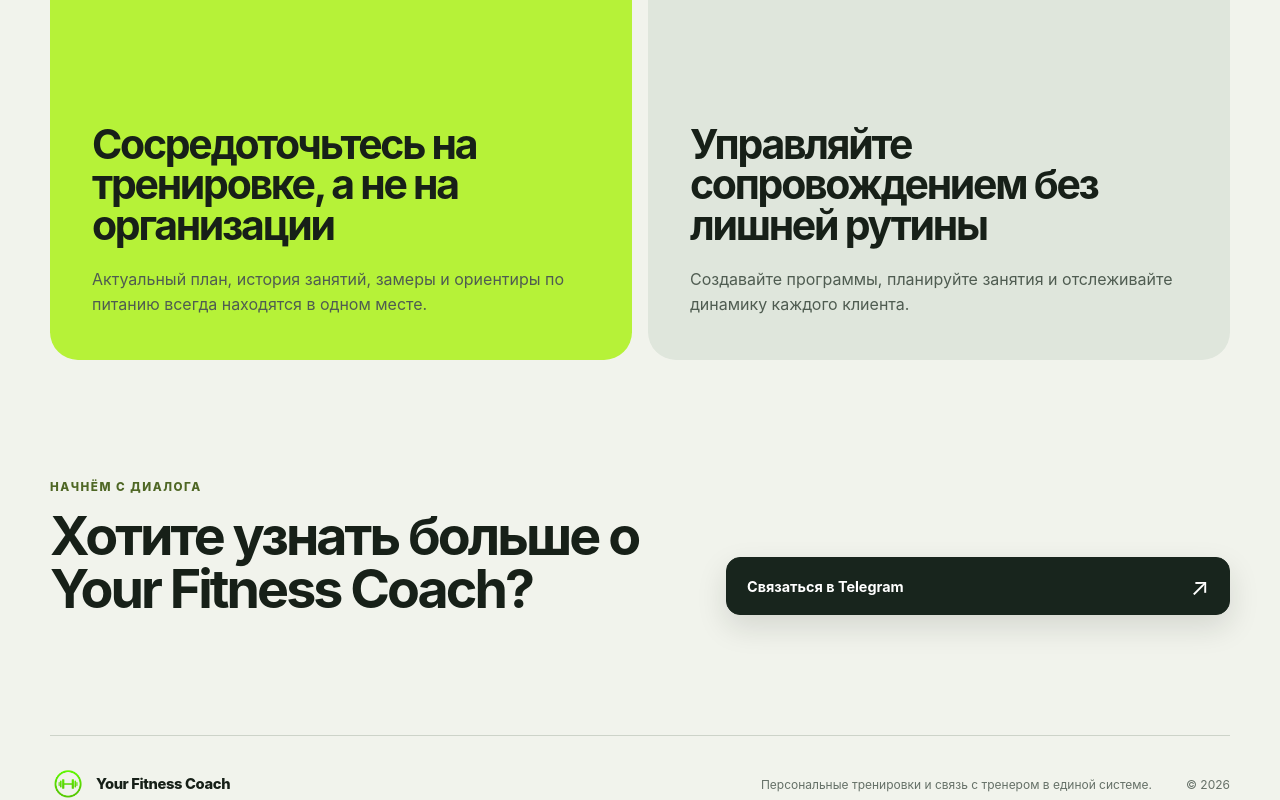
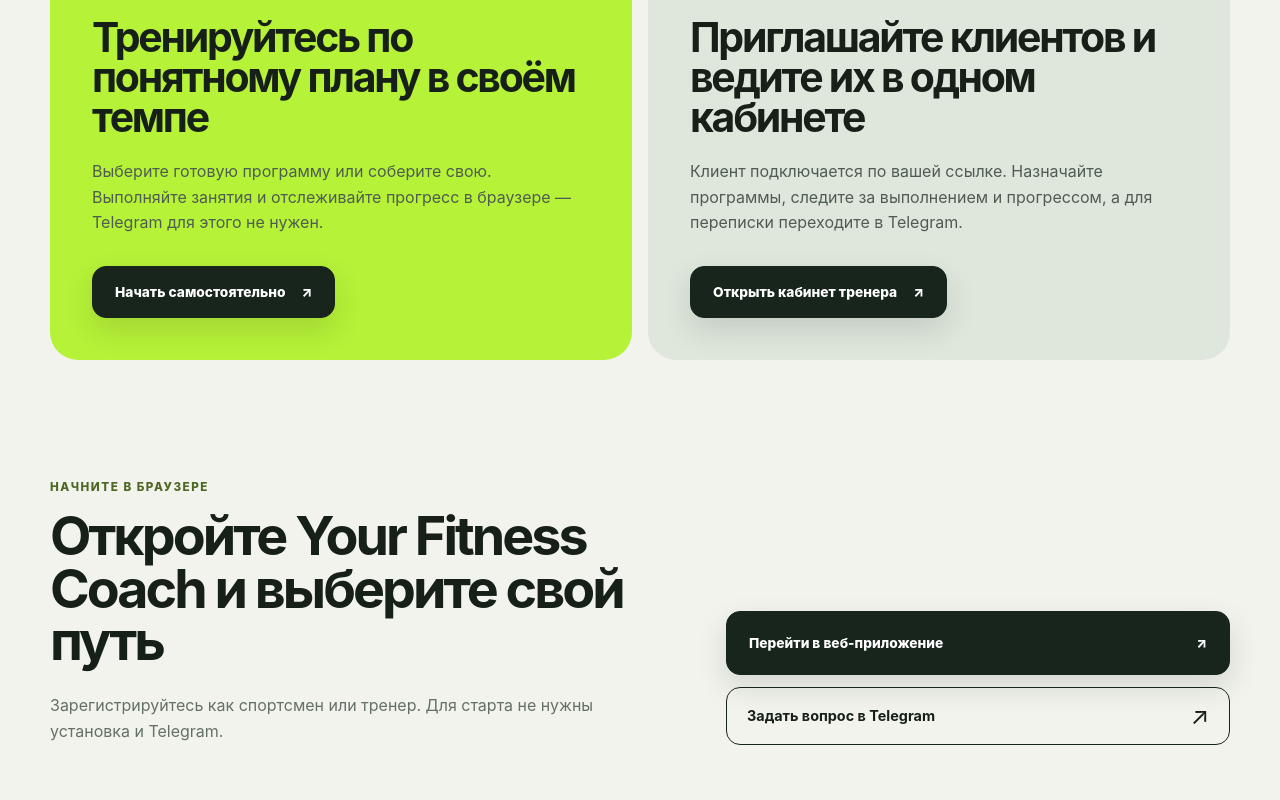
Before and after one commit to MikeMoore1337/fit-mini-app, a React (Vite) app in the folder frontend/: page / in a window 1280 px wide. Shown: the part 4240-5040 px from the top of the page. Built offline with nearby package versions, Linux system fonts and the light colour scheme.

Commit message:
feat(landing): tailor paths for athletes and coaches

```diff
--- a/frontend/src/pages/landing/LandingPage.tsx
+++ b/frontend/src/pages/landing/LandingPage.tsx
@@ -389,36 +389,53 @@
           </p>
         </section>
 
-        <section className="landing-audience">
+        <section className="landing-audience" aria-label="Выберите подходящий сценарий">
           <article>
-            <p className="landing-kicker">Для клиентов</p>
-            <h2>Сосредоточьтесь на тренировке, а не на организации</h2>
+            <p className="landing-kicker">Занимаетесь самостоятельно?</p>
+            <h2>Тренируйтесь по понятному плану в своём темпе</h2>
             <p>
-              Актуальный план, история занятий, замеры и ориентиры по питанию всегда находятся в
-              одном месте.
+              Выберите готовую программу или соберите свою. Выполняйте занятия и отслеживайте
+              прогресс в браузере — Telegram для этого не нужен.
             </p>
+            <a className="landing-button landing-audience__link" href={appUrl}>
+              Начать самостоятельно <span aria-hidden="true">↗</span>
+            </a>
           </article>
           <article>
-            <p className="landing-kicker">Для тренеров</p>
-            <h2>Управляйте сопровождением без лишней рутины</h2>
-            <p>Создавайте программы, планируйте занятия и отслеживайте динамику каждого клиента.</p>
+            <p className="landing-kicker">Вы тренер?</p>
+            <h2>Приглашайте клиентов и ведите их в одном кабинете</h2>
+            <p>
+              Клиент подключается по вашей ссылке. Назначайте программы, следите за выполнением и
+              прогрессом, а для переписки переходите в Telegram.
+            </p>
+            <a className="landing-button landing-audience__link" href={appUrl}>
+              Открыть кабинет тренера <span aria-hidden="true">↗</span>
+            </a>
           </article>
         </section>
 
         <section id="contact" className="landing-contact">
-          <div>
-            <p className="landing-kicker">Начнём с диалога</p>
-            <h2>Хотите узнать больше о Your Fitness Coach?</h2>
+          <div className="landing-contact__copy">
+            <p className="landing-kicker">Начните в браузере</p>
+            <h2>Откройте Your Fitness Coach и выберите свой путь</h2>
+            <p>
+              Зарегистрируйтесь как спортсмен или тренер. Для старта не нужны установка и Telegram.
+            </p>
           </div>
+          <div className="landing-contact__actions">
+            <a className="landing-button landing-contact__primary" href={appUrl}>
+              Перейти в веб-приложение <span aria-hidden="true">↗</span>
+            </a>
             <a
               className="landing-contact__link"
               href="https://t.me/your_fitness_support_bot"
               target="_blank"
               rel="noreferrer"
             >
-            <strong>Связаться в Telegram</strong>
+              <strong>Задать вопрос в Telegram</strong>
               <span aria-hidden="true">↗</span>
             </a>
+          </div>
         </section>
       </main>
 
@@ -433,7 +450,7 @@
           />
           <span>Your Fitness Coach</span>
         </a>
-        <p>Персональные тренировки и связь с тренером в единой системе.</p>
+        <p>Тренировки и прогресс в веб-приложении. Общение с тренером — в Telegram.</p>
         <span>© {new Date().getFullYear()}</span>
       </footer>
     </div>
--- a/frontend/src/pages/landing/landing.css
+++ b/frontend/src/pages/landing/landing.css
@@ -913,7 +913,7 @@
   color: #4f6725;
 }
 
-.landing-audience article:first-child > p:last-child {
+.landing-audience article:first-child > p:last-of-type {
   color: #4f5c51;
 }
 
@@ -929,11 +929,15 @@
   font-size: clamp(2rem, 3.2vw, 3.3rem);
 }
 
-.landing-audience article > p:last-child {
+.landing-audience article > p:last-of-type {
   max-width: 520px;
   margin: 22px 0 0;
   color: var(--landing-secondary-text);
   line-height: 1.6;
+}
+
+.landing-audience__link {
+  margin-top: 30px;
 }
 
 .landing-contact {
@@ -942,6 +946,24 @@
   align-items: end;
   gap: 60px;
   padding: 0 0 120px;
+}
+
+.landing-contact__copy > p:last-child {
+  max-width: 620px;
+  margin: 24px 0 0;
+  color: var(--landing-muted);
+  line-height: 1.65;
+}
+
+.landing-contact__actions {
+  display: grid;
+  gap: 12px;
+}
+
+.landing-contact__primary {
+  width: 100%;
+  min-height: 64px;
+  justify-content: space-between;
 }
 
 .landing-contact__link {
@@ -953,10 +975,9 @@
   padding: 0 20px;
   border: 1px solid var(--landing-dark);
   border-radius: 14px;
-  background: var(--landing-dark);
-  color: #fff !important;
+  background: transparent;
+  color: var(--landing-ink) !important;
   text-decoration: none;
-  box-shadow: 0 12px 30px rgba(23, 32, 24, 0.13);
   transition:
     transform 0.18s ease,
     box-shadow 0.18s ease;
@@ -964,7 +985,7 @@
 
 .landing-contact__link:hover {
   transform: translateY(-2px);
-  box-shadow: 0 16px 34px rgba(23, 32, 24, 0.2);
+  box-shadow: 0 12px 26px rgba(23, 32, 24, 0.1);
 }
 
 .landing-contact__link strong {
@@ -1295,8 +1316,13 @@
   }
 
   .landing-audience article {
-    min-height: 292px;
+    min-height: 330px;
     padding: 24px;
+  }
+
+  .landing-audience__link {
+    width: 100%;
+    margin-top: 24px;
   }
 
   .landing-contact {
```
Also changed, not shown: 2 other files (tests, documents, lock files or other folders). Lines whose indentation alone changed are shown as unchanged.
